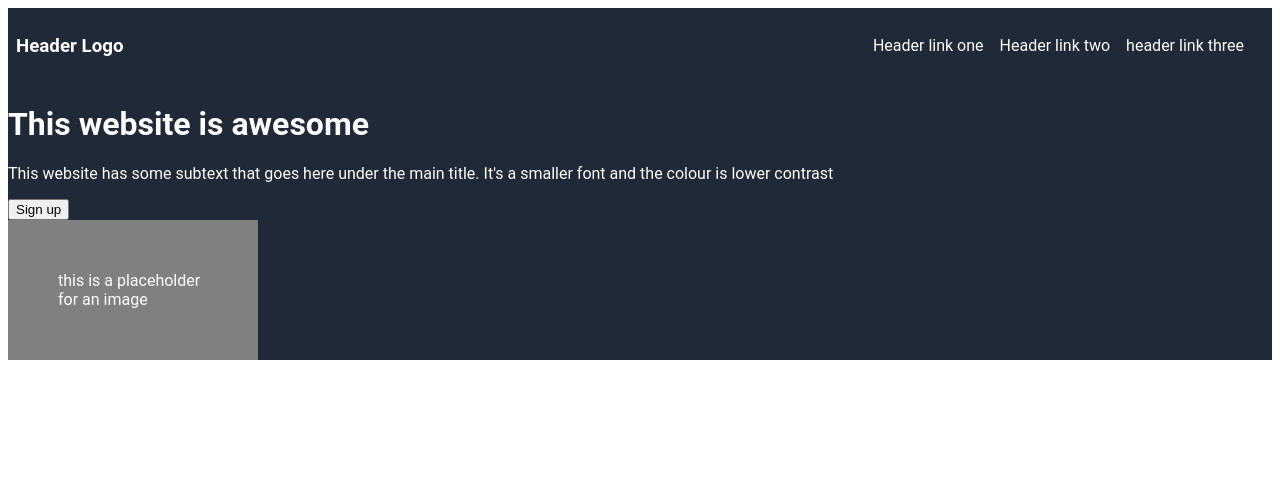
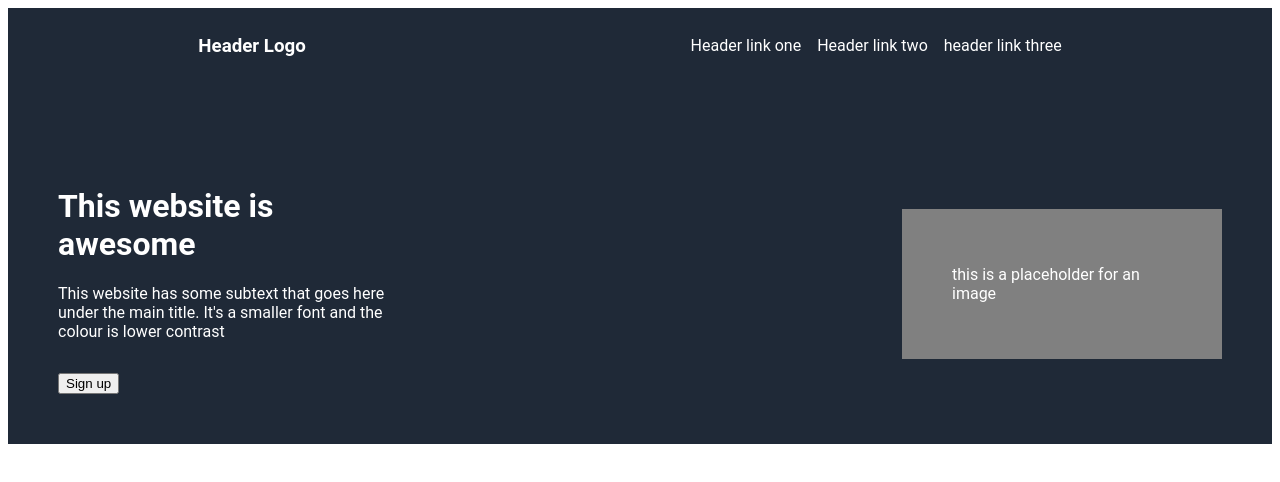
Before and after one commit to Agboyd1/landing-page, a plain HTML site: page index.html in a window 1280 px wide. Drawn offline with Linux system fonts and the light colour scheme.

Commit message:
adjusting header for landing page

```diff
--- a/css/style.css
+++ b/css/style.css
@@ -10,11 +10,11 @@
 
 .headertop {
     display:flex;
-    justify-content: space-between;
+    justify-content: space-around;
     padding:8px;
 
+}
 
-}
 ul {
     list-style-type: none;
     display:flex;
@@ -23,11 +23,42 @@ ul {
     gap: 16px;
 }
 
+
+.headerbottom{
+    display: flex;
+    justify-content:space-evenly;
+    flex-direction: column;
+    padding: 50px;
+    align-content:center ;
+    position:relative;
+}
+
+
+
+button {
+    display:flex;
+    align-self: flex-start;
+}
+
+.info {
+    display:flex;
+    flex-direction: column;
+    justify-content:center;
+    width: 350px;
+
+
+}
+
 .container {
-    display: flex;
+    display:flex;
+    justify-content: space-around;
+    align-self:flex-end;
     padding: 50px;
     align-items: center;
     Background: grey;
-    height:40px;
-    width:150px;
+    height:50px;
+    width:220px;
+    position:absolute;
+    margin-top: 40px;
+
 }
--- a/index.html
+++ b/index.html
@@ -18,10 +18,13 @@
         <li>header link three</li>
     </ul>
         </div>
+
         <div class="headerbottom">
-            <h1>This website is awesome</h1>
-            <p> This website has some subtext that goes here under the main title. It's a smaller font and the colour is lower contrast</p>
+           <div class="info"> <p><h1>This website is awesome</h1>
+             This website has some subtext that goes here under the main title. It's a smaller font and the colour is lower contrast</p>
             <button class="signup">Sign up</button>
+           </div>
+
             <div class="container">this is a placeholder for an image</div>
         </div>
     </div>
```
